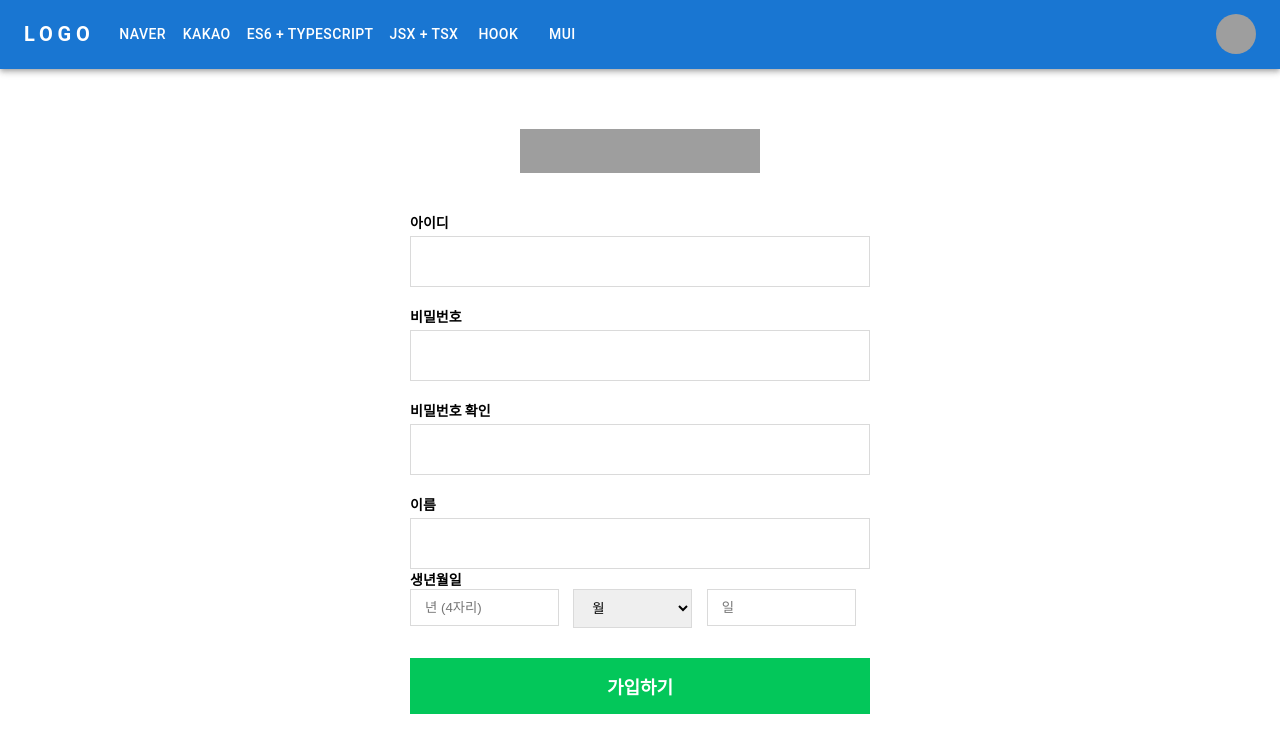
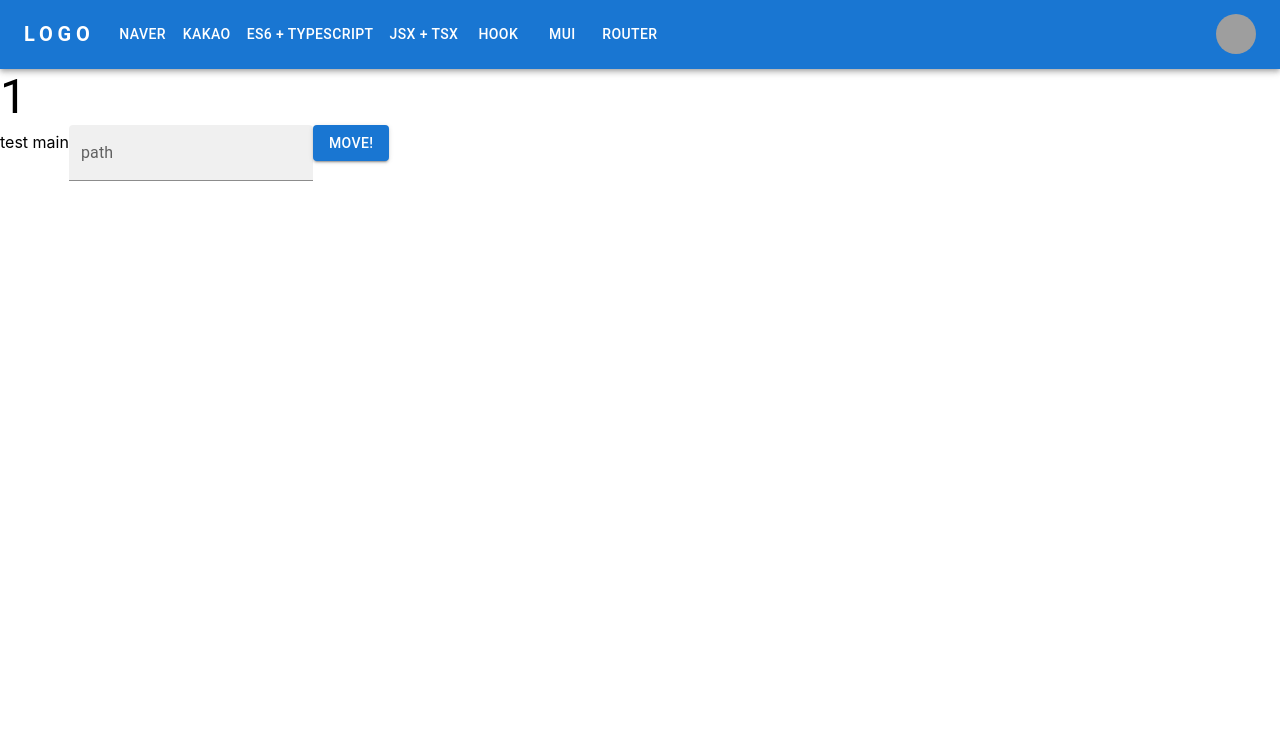
Before and after one commit to jaehyeon502/javaweb, a React (Create React App) app in the folder FRONT/react-example/: page /router/1 in a window 1280 px wide. Shown: the top 752 px of the page. Built offline with nearby package versions, Linux system fonts and the light colour scheme; grey boxes are pictures that could not be loaded.

Commit message:
230214 16:50

```diff
--- a/FRONT/react-example/package.json
+++ b/FRONT/react-example/package.json
@@ -16,7 +16,7 @@
     "@types/react-dom": "^18.0.10",
     "react": "^18.2.0",
     "react-dom": "^18.2.0",
-    "react-router-dom": "^6.8.0",
+    "react-router-dom": "^6.8.1",
     "react-scripts": "5.0.1",
     "typescript": "^4.9.5",
     "web-vitals": "^2.1.4"
--- a/FRONT/react-example/src/App.tsx
+++ b/FRONT/react-example/src/App.tsx
@@ -9,13 +9,15 @@ import JsxTsx from './views/JsxTsx';
 import { VIEW } from './enums';
 import Hook from './views/Hook';
 import Mui from './views/Mui';
+import RouterView from './views/RouterView';
+import { Route, Routes } from 'react-router-dom';
+import Typography from '@mui/material/Typography';
 
 export default function App() {
     const [view, setView] = useState<VIEW>(VIEW.NAVER);
     return (
         <div>
-            <MenuAppBar setView={setView} />
-
+            <MenuAppBar />
             <div>
                 {/* {view === 'NaverSignIn' && (<NaverSignIn />)} */}
                 {/*
@@ -28,13 +30,24 @@ export default function App() {
                 {/*
                 //^ <></> : 아무런 의미가 없는 빈태그
                 */}
-                {
+                <Routes>
+                    <Route path={VIEW.NAVER} element={(<NaverSignIn />)} />
+                    <Route path={VIEW.KAKAO} element={(<KakaoSignIn />)} />
+                    <Route path={VIEW.TYPESCRIPT} element={(<Es6TypeScript />)} />
+                    <Route path={VIEW.TSX} element={(<JsxTsx />)} />
+                    <Route path={VIEW.HOOK} element={(<Hook />)} />
+                    <Route path={VIEW.MUI} element={(<Mui />)} />
+                    <Route path={'router/:pathValue'} element={(<RouterView />)} />
+                    <Route path='*' element={(<Typography variant="h3">404 : Not Founded!</Typography>)} />
+                </Routes>
+                {/*
                 view === VIEW.NAVER ? (<NaverSignIn />) :
                 view === VIEW.KAKAO ? (<KakaoSignIn />) :
                 view === VIEW.TYPESCRIPT ? (<Es6TypeScript />) :
                 view === VIEW.TSX ? (<JsxTsx />) :
                 view === VIEW.HOOK ? (<Hook />) :
-                view === VIEW.MUI ? (<Mui />) : (<></>)
+                view === VIEW.MUI ? (<Mui />) :
+                view === VIEW.ROUTER ? (<RouterView />) : (<></>) */
                 }
             </div>
         </div>
--- a/FRONT/react-example/src/components/MenuAppBar/index.tsx
+++ b/FRONT/react-example/src/components/MenuAppBar/index.tsx
@@ -14,16 +14,15 @@ import MenuItem from '@mui/material/MenuItem';
 import AdbIcon from '@mui/icons-material/Adb';
 import { PAGES } from 'src/constants';
 import { VIEW } from 'src/enums';
+import { Link, useNavigate } from 'react-router-dom';
 
 
-interface Props{
-  setView: Dispatch<SetStateAction<VIEW>>;
-}
-
-function MenuAppBar({ setView }: Props) {
+function MenuAppBar() {
   //! view state
 
   const [anchorElNav, setAnchorElNav] = useState<null | HTMLElement>(null);
+  const navigator = useNavigate();
+  const moveNavi = () => {}
 
   const handleOpenNavMenu = (event: MouseEvent<HTMLElement>) => {
     setAnchorElNav(event.currentTarget);
@@ -90,9 +89,11 @@ function MenuAppBar({ setView }: Props) {
               Kakao, kakaoSignIn
               */}
               {PAGES.map((page) => (
-                <MenuItem key={page.title} onClick={() => setView(page.viewValue)}>
-                  <Typography textAlign="center">{page.title}</Typography>
+                <Link to={page.viewValue}>
+                  <MenuItem key={page.title}>
+                    <Typography style={{ textAlign: "center" }}>{page.title}</Typography>
                   </MenuItem>
+                </Link>
               ))}
 
             </Menu>
@@ -118,8 +119,8 @@ function MenuAppBar({ setView }: Props) {
             {PAGES.map((page) => (
                 <Button
                   key={page.title}
-                onClick={() => setView(page.viewValue)}
                   sx={{ my: 2, color: 'white', display: 'block' }}
+                  onClick={() => navigator(page.viewValue)}
                 >
                   {page.title}
                 </Button>
--- a/FRONT/react-example/src/constants/index.ts
+++ b/FRONT/react-example/src/constants/index.ts
@@ -45,5 +45,9 @@ export const PAGES = [
     {
         title: 'MUI',
         viewValue: VIEW.MUI
+    },
+    {
+        title: 'ROUTER',
+        viewValue: VIEW.ROUTER
     }
 ]
--- a/FRONT/react-example/src/enums/index.ts
+++ b/FRONT/react-example/src/enums/index.ts
@@ -1,8 +1,9 @@
 export enum VIEW {
-    NAVER = 'naverSignIn',
-    KAKAO = 'kakaoSignIn',
-    TYPESCRIPT = 'typescript',
-    TSX = 'tsx',
-    HOOK = 'hook',
-    MUI = 'mui',
+    NAVER = '/naverSignIn',
+    KAKAO = '/kakaoSignIn',
+    TYPESCRIPT = '/typescript',
+    TSX = '/tsx',
+    HOOK = '/hook',
+    MUI = '/mui',
+    ROUTER = '/router'
 }
--- a/FRONT/react-example/src/index.tsx
+++ b/FRONT/react-example/src/index.tsx
@@ -3,6 +3,7 @@ import ReactDOM from 'react-dom/client';
 import './index.css';
 import App from './App';
 import reportWebVitals from './reportWebVitals';
+import { BrowserRouter } from 'react-router-dom';
 
 //# React를 사용하는 이유!
 
@@ -19,9 +20,11 @@ const root = ReactDOM.createRoot(
   document.getElementById('root') as HTMLElement
 );
 root.render(
-  <React.StrictMode>
-    <App />
-  </React.StrictMode>
+  <BrowserRouter>
+    <React.StrictMode>
+      <App />
+    </React.StrictMode>
+  </BrowserRouter>
 );
 
 // If you want to start measuring performance in your app, pass a function
--- a/FRONT/react-example/src/views/Mui/index.tsx
+++ b/FRONT/react-example/src/views/Mui/index.tsx
@@ -190,10 +190,10 @@ export default function Mui() {
             //^ 3. spacing
             //? item간의 간격 지정 - container가 지정된 Grid Component에서 사용
             //^ 4. xs, sm, md, lg, xl
-            //? xs - 576px > width
-            //? sm - 576 <= width
+            //? xs - 600px > width
+            //? sm - 600 <= width
             //? md - 900px <= width
-            //? lg - 992px <= width
+            //? lg - 1200px <= width
             //? xl - 1536px <= width
             */}
             <Grid container spacing={1}>
--- /dev/null
+++ b/FRONT/react-example/src/views/RouterView/index.tsx
@@ -0,0 +1,61 @@
+import { useState } from 'react'
+import { Route, Routes, Link, useNavigate, useParams } from 'react-router-dom';
+import { Typography, TextField, Button } from '@mui/material';
+
+//# Router
+//? Server의 Resource 경로를 추적하고 있다가 해당 경로가 바뀌면
+//? 지정된 경로의 Resource를 반환 해주는 역할
+//? npm install react-router-dom
+
+//? 먼저 root 경로의 indeex.tsx의 render 함수 내부에
+//? <BrowserRouter> 로 App 컴포넌트를 감싸줘야 함
+
+//^ Route 컴포넌트
+//? Resource Path에 따라 보여주고자 하는 컴포넌트를 지정할 때 사용
+
+//^ Link 컴포넌트
+//? Web 서버 내에서 특정한 Resource Path로 변경하고자 할때 사용
+
+//^ useNavigate Hook 함수
+//? Resource Path를 변경(이동)시켜주는 훅 함수
+//? import { useNavigate } from 'react-router-dom';
+
+//? const 네비게이터 함수명 = useNavigate();
+//? 네비게이터함수명(path);
+
+//? Resource Path를 변경시키기 전에 특정 작업하고자 할때 사용됨
+
+//^ useParam Hook 함수
+//? Resource Path로 부터 특정 값을 가져올때 사용
+//? import { useParams } from 'react-router-dom';
+
+//? const { pathVariable명 } = useParams();
+
+export default function RouterView() {
+  const [path, setPath] = useState<string>('');
+  const navigator = useNavigate();
+  const { pathValue } = useParams();
+
+  const movePath = () => {
+    //? path: qwer
+    console.log(path);
+    //^ navigate hook 및 link의 path 자리에
+    //^ '/'가 붙지 않으면 현재 path 뒤에 '/'가 붙고
+    //^ 경로가 추가되서 변경됨
+    if (path !== '' && path !== 'main')
+    navigator('/' + path);
+  }
+
+  return (
+    <>
+    <Typography variant='h3'>{pathValue}</Typography>
+      <Routes>
+        <Route path='test' element={(<Typography variant="h3">Test Page</Typography>)} />
+      </Routes>
+      <Link to="/test">test</Link>{' '}
+      <Link to="/">main</Link>
+      <TextField variant="filled" label="path" onChange={(event) => setPath(event.target.value)} />
+      <Button variant="contained" onClick={movePath}>move!</Button>
+    </>
+  )
+}
```
Also changed, not shown: 1 other file (tests, documents, lock files or other folders). Lines whose indentation alone changed are shown as unchanged.
